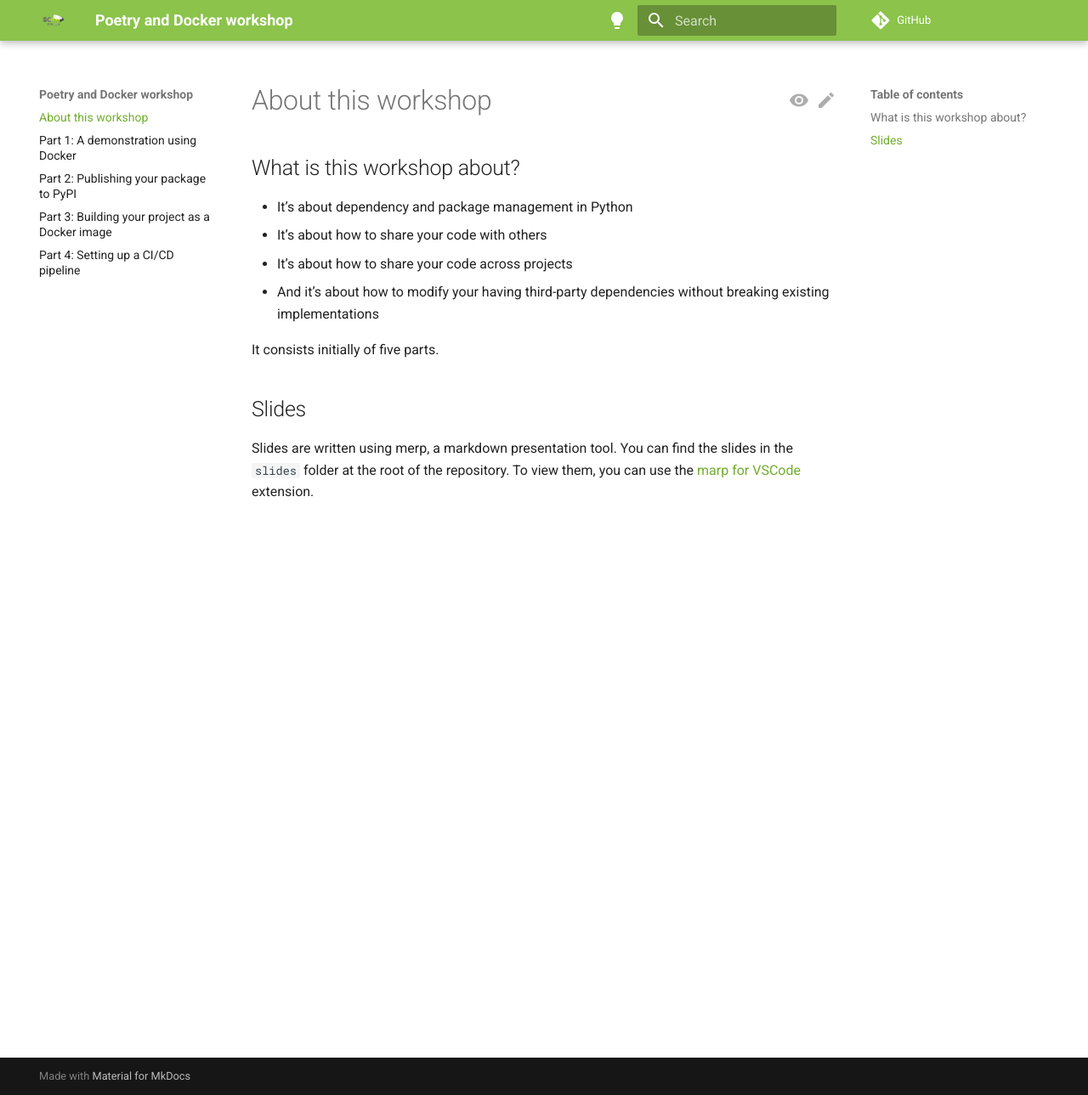
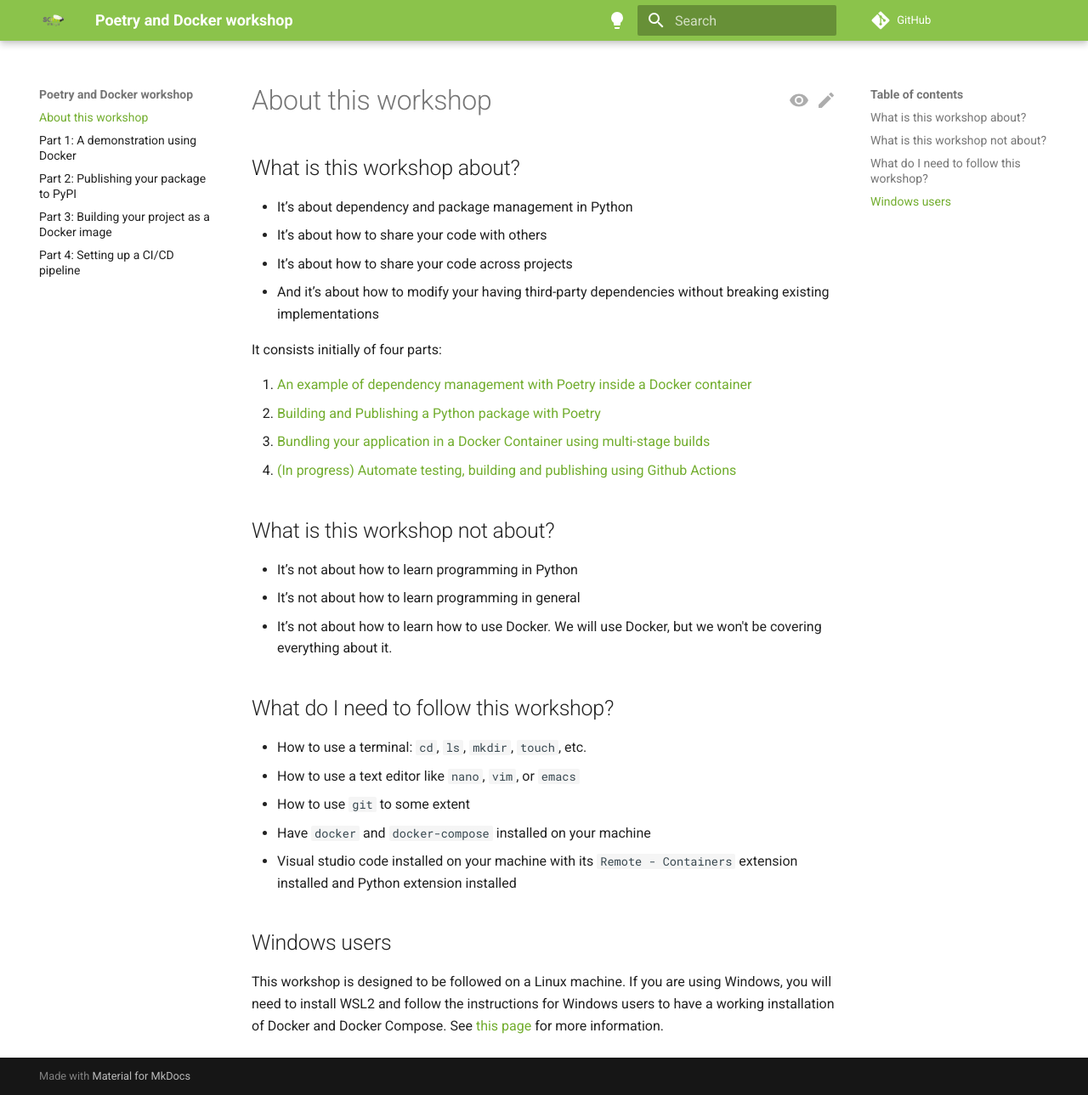
Before and after one commit to Som-Energia/somenergia-poetry-docker-workshop, an MkDocs documentation site: the page built from docs/index.md, in a window 1280 px wide and 1289 px high. Shown: the whole window at 85% size. Built offline with MkDocs 1.6.1 and Material for MkDocs 9.7.7, drawn with Linux system fonts in a browser that asks for light colours; nearby versions of some CDN libraries; library files that are not in the unit come from our copies; comment, search, counter and statistics services are not loaded.

Commit message:
change: update index

```diff
--- a/docs/index.md
+++ b/docs/index.md
@@ -7,8 +7,27 @@
 - It’s about how to share your code across projects
 - And it’s about how to modify your having third-party dependencies without breaking existing implementations
 
-It consists initially of five parts.
+It consists initially of four parts:
 
-## Slides
+1. [An example of dependency management with Poetry inside a Docker container](part-1.md)
+2. [Building and Publishing a Python package with Poetry](part-2.md)
+3. [Bundling your application in a Docker Container using multi-stage builds](part-3.md)
+4. [(In progress) Automate testing, building and publishing using Github Actions](part-4.md)
 
-Slides are written using merp, a markdown presentation tool. You can find the slides in the `slides` folder at the root of the repository. To view them, you can use the [marp for VSCode](https://marketplace.visualstudio.com/items?itemName=marp-team.marp-vscode) extension.
+## What is this workshop not about?
+
+- It’s not about how to learn programming in Python
+- It’s not about how to learn programming in general
+- It’s not about how to learn how to use Docker. We will use Docker, but we won't be covering everything about it.
+
+## What do I need to follow this workshop?
+
+- How to use a terminal: `cd`, `ls`, `mkdir`, `touch`, etc.
+- How to use a text editor like `nano`, `vim`, or `emacs`
+- How to use `git` to some extent
+- Have `docker` and `docker-compose` installed on your machine
+- Visual studio code installed on your machine with its `Remote - Containers` extension installed and Python extension installed
+
+## Windows users
+
+This workshop is designed to be followed on a Linux machine. If you are using Windows, you will need to install WSL2 and follow the instructions for Windows users to have a working installation of Docker and Docker Compose. See [this page](https://docs.docker.com/desktop/windows/wsl/) for more information.
--- a/docs/part-1.md
+++ b/docs/part-1.md
@@ -1,6 +1,8 @@
 # Part 1: A demonstration using Docker
 
-> Spoiler: you will need docker. You can get free containers using [play-with-docker](https://labs.play-with-docker.com/). You can tell if you have docker installed by running `docker run --rm hello-world`. You may need root access.
+!!! tip "In case you do not have Docker installed already"
+
+    You can get free containers using [play-with-docker](https://labs.play-with-docker.com/). You can tell if you have docker installed by running `docker run --rm hello-world`. You may need root access.
 
 Start by launching a new container named `poetry-ws-part-1` with the latest version of ubuntu and run a bash shell. The `--rm` flag will remove the container after you exit it so it won't clutter your system.
 
```
